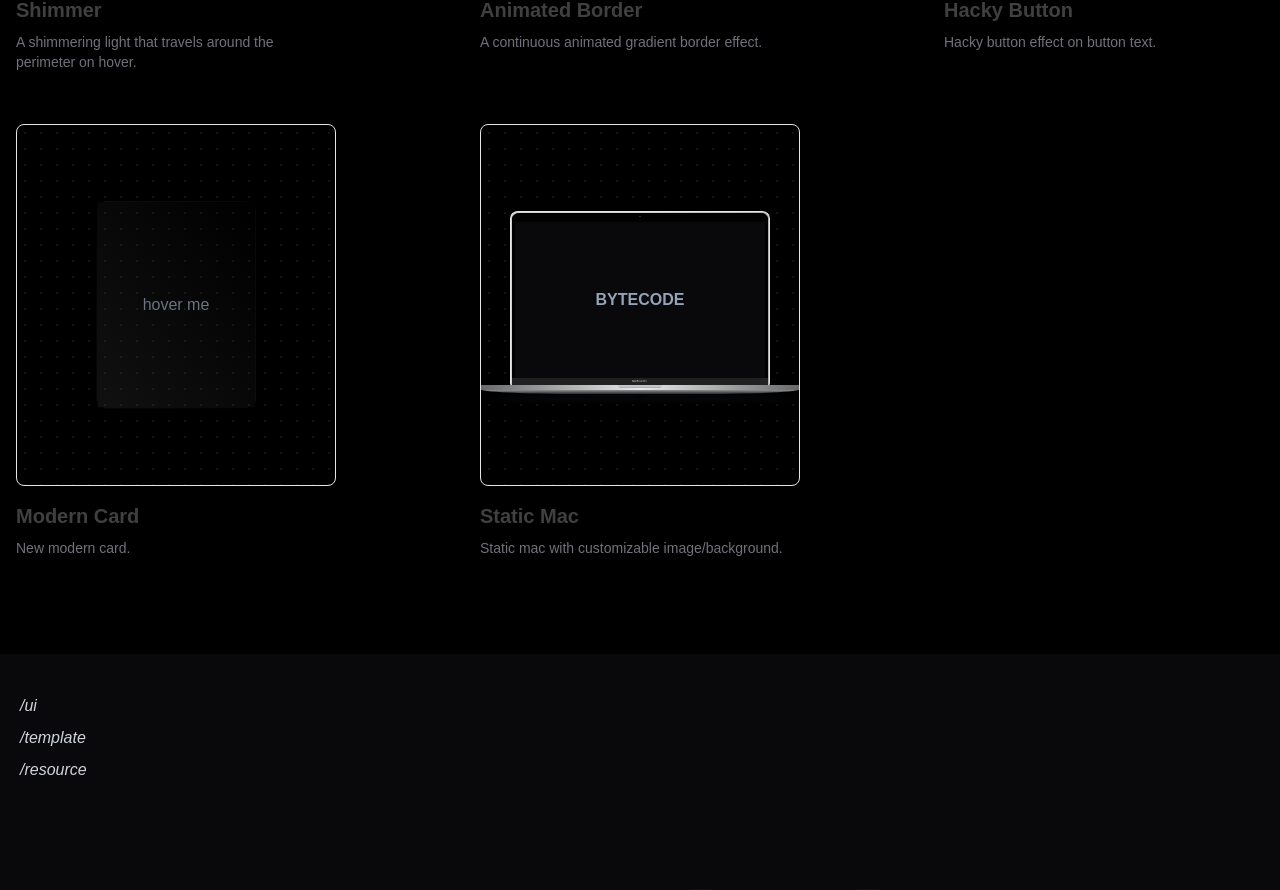
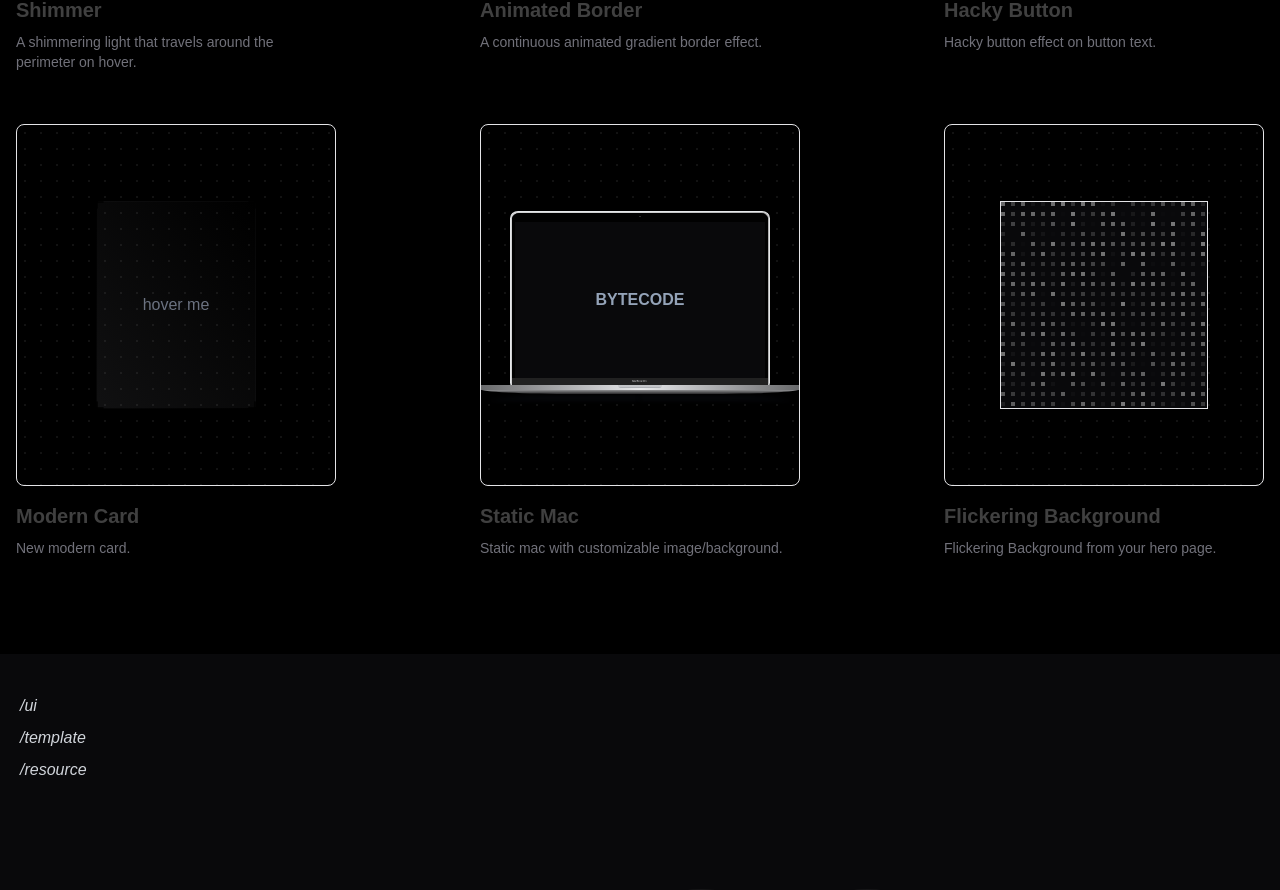
Before and after one commit to mahendraDew/bytecodeui, a Next.js app: page /ui in a window 1280 px wide. Shown: the part 1400-2290 px from the top of the page. Built offline with nearby package versions, Linux system fonts and the light colour scheme.

Commit message:
ui comp: flickering bg

```diff
--- /dev/null
+++ b/components/demos/flickering-background-demo.tsx
@@ -0,0 +1,19 @@
+import React from 'react'
+import { FlickeringBackground } from '../examples/flickering-background'
+
+export function FlickeringBackgroundDemo () {
+  return (
+    <div className='w-52 h-52 border  flex justify-center items-center'>
+      <FlickeringBackground
+        className='size-full bg-zinc-950'
+        squareSize={4}
+        gridGap={6}
+        color='#a7a7a7'
+        maxOpacity={0.7}
+        flickerChance={0.1}
+        width={300}
+        height={300}
+      />
+    </div>
+  )
+}
--- /dev/null
+++ b/components/examples/flickering-background.tsx
@@ -0,0 +1,193 @@
+"use client";
+
+import React, {
+  useCallback,
+  useEffect,
+  useMemo,
+  useRef,
+  useState,
+} from "react";
+
+interface FlickeringGridProps {
+  squareSize?: number;
+  gridGap?: number;
+  flickerChance?: number;
+  color?: string;
+  width?: number;
+  height?: number;
+  className?: string;
+  maxOpacity?: number;
+}
+
+export const FlickeringBackground: React.FC<FlickeringGridProps> = ({
+  squareSize = 4,
+  gridGap = 6,
+  flickerChance = 0.3,
+  color = "rgb(0, 0, 0)",
+  width,
+  height,
+  className,
+  maxOpacity = 0.3,
+}) => {
+  const canvasRef = useRef<HTMLCanvasElement>(null);
+  const containerRef = useRef<HTMLDivElement>(null);
+  const [isInView, setIsInView] = useState(false);
+  const [canvasSize, setCanvasSize] = useState({ width: 0, height: 0 });
+
+  const memoizedColor = useMemo(() => {
+    const toRGBA = (color: string) => {
+      if (typeof window === "undefined") {
+        return `rgba(0, 0, 0,`;
+      }
+      const canvas = document.createElement("canvas");
+      canvas.width = canvas.height = 1;
+      const ctx = canvas.getContext("2d");
+      if (!ctx) return "rgba(255, 0, 0,";
+      ctx.fillStyle = color;
+      ctx.fillRect(0, 0, 1, 1);
+      const [r, g, b] = Array.from(ctx.getImageData(0, 0, 1, 1).data);
+      return `rgba(${r}, ${g}, ${b},`;
+    };
+    return toRGBA(color);
+  }, [color]);
+
+  const setupCanvas = useCallback(
+    (canvas: HTMLCanvasElement, width: number, height: number) => {
+      const dpr = window.devicePixelRatio || 1;
+      canvas.width = width * dpr;
+      canvas.height = height * dpr;
+      canvas.style.width = `${width}px`;
+      canvas.style.height = `${height}px`;
+      const cols = Math.floor(width / (squareSize + gridGap));
+      const rows = Math.floor(height / (squareSize + gridGap));
+
+      const squares = new Float32Array(cols * rows);
+      for (let i = 0; i < squares.length; i++) {
+        squares[i] = Math.random() * maxOpacity;
+      }
+
+      return { cols, rows, squares, dpr };
+    },
+    [squareSize, gridGap, maxOpacity],
+  );
+
+  const updateSquares = useCallback(
+    (squares: Float32Array, deltaTime: number) => {
+      for (let i = 0; i < squares.length; i++) {
+        if (Math.random() < flickerChance * deltaTime) {
+          squares[i] = Math.random() * maxOpacity;
+        }
+      }
+    },
+    [flickerChance, maxOpacity],
+  );
+
+  const drawGrid = useCallback(
+    (
+      ctx: CanvasRenderingContext2D,
+      width: number,
+      height: number,
+      cols: number,
+      rows: number,
+      squares: Float32Array,
+      dpr: number,
+    ) => {
+      ctx.clearRect(0, 0, width, height);
+      ctx.fillStyle = "transparent";
+      ctx.fillRect(0, 0, width, height);
+
+      for (let i = 0; i < cols; i++) {
+        for (let j = 0; j < rows; j++) {
+          const opacity = squares[i * rows + j];
+          ctx.fillStyle = `${memoizedColor}${opacity})`;
+          ctx.fillRect(
+            i * (squareSize + gridGap) * dpr,
+            j * (squareSize + gridGap) * dpr,
+            squareSize * dpr,
+            squareSize * dpr,
+          );
+        }
+      }
+    },
+    [memoizedColor, squareSize, gridGap],
+  );
+
+  useEffect(() => {
+    const canvas = canvasRef.current;
+    const container = containerRef.current;
+    if (!canvas || !container) return;
+
+    const ctx = canvas.getContext("2d");
+    if (!ctx) return;
+
+    let animationFrameId: number;
+    let gridParams: ReturnType<typeof setupCanvas>;
+
+    const updateCanvasSize = () => {
+      const newWidth = width || container.clientWidth;
+      const newHeight = height || container.clientHeight;
+      setCanvasSize({ width: newWidth, height: newHeight });
+      gridParams = setupCanvas(canvas, newWidth, newHeight);
+    };
+
+    updateCanvasSize();
+
+    let lastTime = 0;
+    const animate = (time: number) => {
+      if (!isInView) return;
+
+      const deltaTime = (time - lastTime) / 1000;
+      lastTime = time;
+
+      updateSquares(gridParams.squares, deltaTime);
+      drawGrid(
+        ctx,
+        canvas.width,
+        canvas.height,
+        gridParams.cols,
+        gridParams.rows,
+        gridParams.squares,
+        gridParams.dpr,
+      );
+      animationFrameId = requestAnimationFrame(animate);
+    };
+
+    const resizeObserver = new ResizeObserver(() => {
+      updateCanvasSize();
+    });
+
+    resizeObserver.observe(container);
+
+    const intersectionObserver = new IntersectionObserver(
+      ([entry]) => {
+        setIsInView(entry.isIntersecting);
+      },
+      { threshold: 0 },
+    );
+
+    intersectionObserver.observe(canvas);
+
+    if (isInView) {
+      animationFrameId = requestAnimationFrame(animate);
+    }
+
+    return () => {
+      cancelAnimationFrame(animationFrameId);
+      resizeObserver.disconnect();
+      intersectionObserver.disconnect();
+    };
+  }, [setupCanvas, updateSquares, drawGrid, width, height, isInView]);
+
+  return (
+    <div ref={containerRef} className={`w-full h-full ${className} overflow-hidden`}>
+      <canvas
+        ref={canvasRef}
+        className="pointer-events-none"
+        style={{
+          width: canvasSize.width,
+          height: canvasSize.height,
+        }}
+      />
+    </div>
+  );
+};
--- a/data/component-list.ts
+++ b/data/component-list.ts
@@ -1,5 +1,6 @@
 import { AnimatedBorderDemo } from "@/components/demos/animated-border-demo";
 import { CardHorizonDemo } from "@/components/demos/card-horizon-demo";
+import { FlickeringBackgroundDemo } from "@/components/demos/flickering-background-demo";
 import {HackyButtonDemo} from "@/components/demos/hacky-button-demo";
 import { ModernCardDemo } from "@/components/demos/modern-card-demo";
 import { ShimmerDemo } from "@/components/demos/shimmer-demo";
@@ -58,5 +59,11 @@ export const COMPONENTS_LIST = [
     slug: "static-mac",
     description: "Static mac with customizable image/background."
   },
+  {
+    name: "Flickering Background",
+    component: FlickeringBackgroundDemo,
+    slug: "flickering-background",
+    description: "Flickering Background from your hero page."
+  },
 
 ]
```
